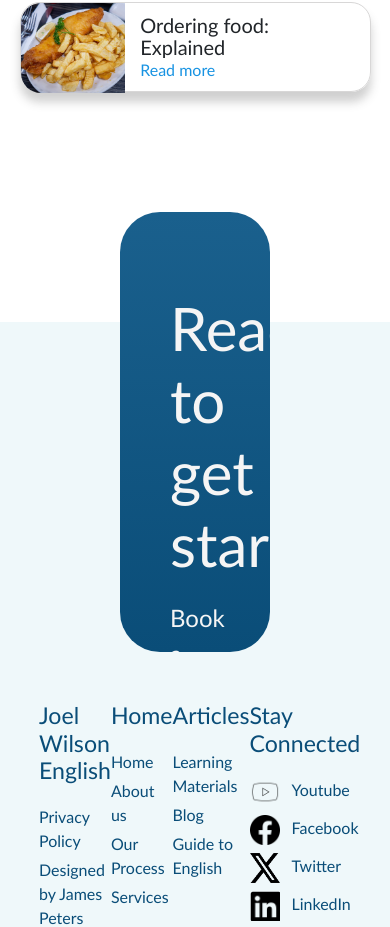
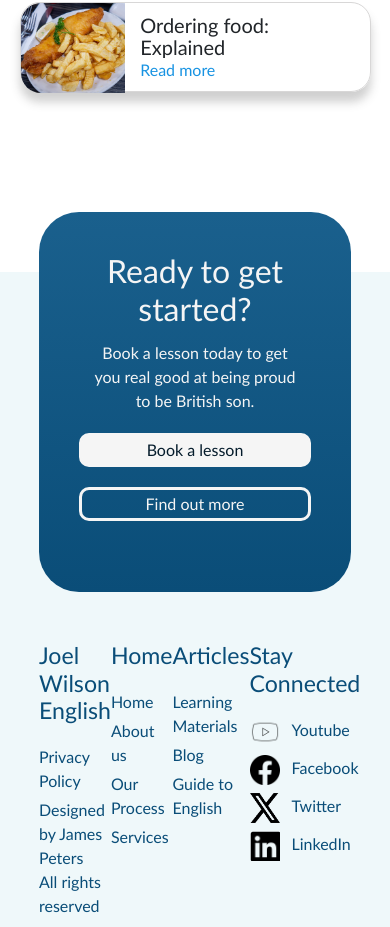
Before and after one commit to jimmybombimmy/joel-wilson-english, a React (Vite) app: page / in a window 390 px wide. Shown: the part 3722-4649 px from the top of the page. Built offline with nearby package versions, Linux system fonts and the light colour scheme.

Commit message:
add adjustments for responsiveness

```diff
--- a/src/components/home/CallToAction/CallToAction.css
+++ b/src/components/home/CallToAction/CallToAction.css
@@ -1,29 +1,25 @@
 #callToActionSection {
-  height: 440px;
   display: grid;
   background: linear-gradient(#1A608D, #0A4D78);
-  margin: 120px 120px 0;
+  margin: 120px auto 0;
   border-radius: 40px;
   overflow: hidden;
   padding: 80px 50px 100px;
   color: #f5f5f5;
   grid-template-columns: 60% 40%;
+
+  /* height and width in media */
 }
 
 #callToActionLeft {
   height: 370px
 }
 
-#callToActionTitle {
-  font-size: 3.75rem;
-  margin-bottom: 20px;
-}
-
 #callToActionText {
-  font-size: 1.5rem;
   font-weight: 300;
   line-height: 150%;
-  /* margin-bottom: 50px; */
+
+  /* font-size in media */
 }
 
 #callToActionImg {
@@ -35,20 +31,11 @@
 }
 
 
-.callToActionButtons {
-  margin-top: 40px;
-  margin-right: 40px;
-  font-weight: 500;
-  font-size: 1.25rem;
-  border-radius: 10px;
-  padding: 2px 30px;
-  border: none;
-}
-
 #callToActionBookButton {
   color: #041B2B;
   background-color: #f5f5f5;
   border: 3px solid #f5f5f5;
+  margin-right: 40px;
 }
 
 #callToActionInfoButton {
@@ -63,5 +50,137 @@
   background-color: #EFF8FA;
   z-index: -1;
   position: relative;
-  bottom: 330px;
+
+  /* bottom in media */
 }
+
+@media (min-width: 992px) {
+  #callToActionSection {
+    height: 400px;
+    width: 950px;
+  }
+
+  #callToActionTitle {
+    font-size: 3rem;
+    margin-bottom: 20px;
+  }
+
+  #callToActionText {
+    font-size: 1.5rem;
+  }
+
+  .callToActionButtons {
+    margin-top: 40px;
+    font-weight: 500;
+    font-size: 1.25rem;
+    border-radius: 10px;
+    padding: 2px 30px;
+    border: none;
+  }
+
+  #footerIntoCTA {
+    bottom: 330px;
+  }
+}
+
+@media (max-width: 991px) {
+  #callToActionSection {
+    width: 80%;
+    max-width: 650px;
+    grid-template-columns: 100% 0%;
+    text-align: center;
+    height: 300px;
+    padding: 40px
+  }
+
+  .callToActionLeft {
+    position: relative;
+    height: auto;
+  }
+
+  #callToActionTitle {
+    font-size: 3rem;
+    margin-bottom: 20px;
+  }
+
+  #callToActionText {
+    font-size: 1.3rem;
+    width: 80%;
+    margin: 0 auto;
+  }
+
+  .callToActionButtons {
+    margin-top: 40px;
+    font-weight: 500;
+    font-size: 1.25rem;
+    border-radius: 10px;
+    padding: 2px 30px;
+    border: none;
+  }
+  #footerIntoCTA {
+    bottom: 250px;
+  }
+}
+
+@media (max-width: 767px) {
+  #callToActionSection {
+    height: 250px;
+
+  }
+
+  #callToActionTitle {
+    font-size: 2.5rem;
+    margin-bottom: 12px;
+  }
+
+  #callToActionText {
+    font-size: 1.125rem;
+    width: 90%;
+    margin: 0 auto;
+  }
+
+  .callToActionButtons {
+    margin-top: 20px;
+    font-weight: 500;
+    font-size: 1.125rem;
+    border-radius: 10px;
+    padding: 2px 20px;
+    border: none;
+  }
+
+  #footerIntoCTA {
+    bottom: 200px;
+  }
+}
+
+@media (max-width: 576px) {
+  #callToActionSection {
+    height: auto;
+    max-height: 380px;
+
+  }
+
+  #callToActionTitle {
+    font-size: 2rem;
+    margin-bottom: 12px;
+  }
+
+  #callToActionText {
+    font-size: 1rem;
+    width: 90%;
+    margin: 0 auto;
+  }
+
+  .callToActionButtons {
+    margin-top: 20px;
+    font-weight: 500;
+    font-size: 1rem;
+    border-radius: 10px;
+    padding: 2px 8px;
+    border: none;
+    width: 100%
+  }
+  #footerIntoCTA {
+    bottom: 320px;
+  }
+}
--- a/src/components/home/CallToAction/CallToAction.jsx
+++ b/src/components/home/CallToAction/CallToAction.jsx
@@ -18,7 +18,7 @@ export default function CallToAction() {
             Find out more
           </button>
         </div>
-        <img id="callToActionImg" src={michaelFranks} alt="" />
+        <img id="callToActionImg" className="hideBelow991" src={michaelFranks} alt="" />
       </section>
       <section id="footerIntoCTA"></section>
     </>
```
